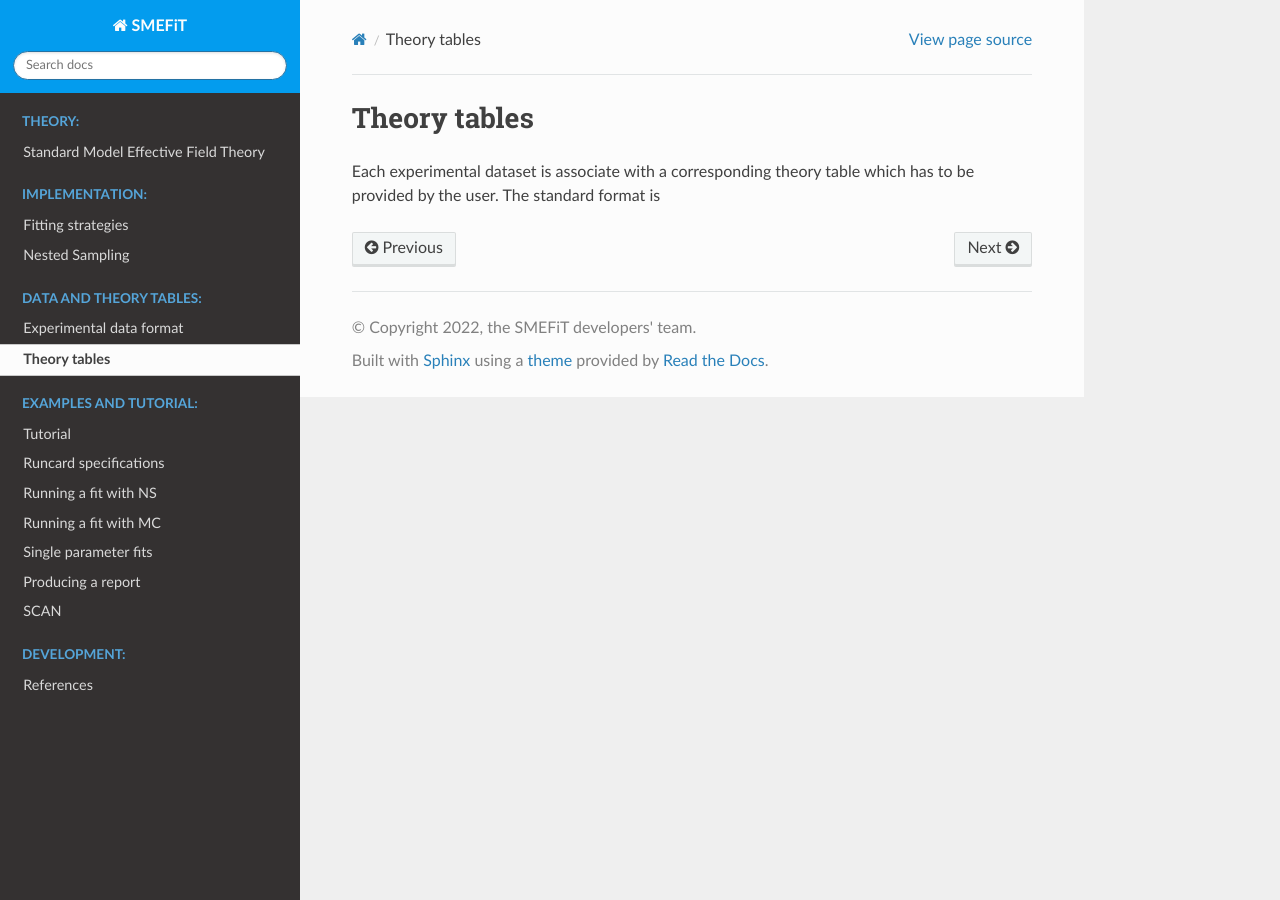
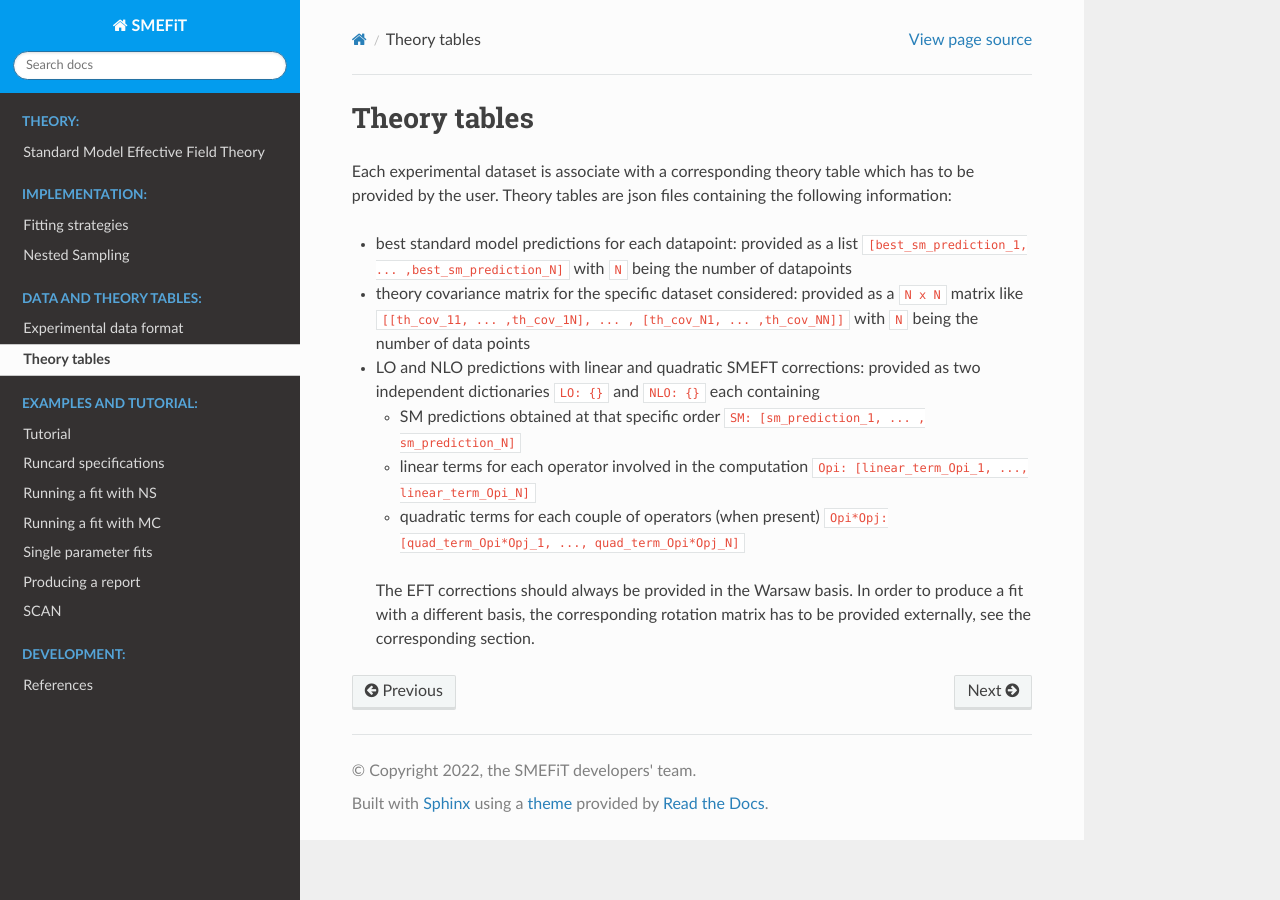
Before and after one commit to LHCfitNikhef/smefit_release, a Sphinx documentation site: the page built from docs/source/data_theory/theory.rst, in a window 1280 px wide. Built offline with Sphinx 7.4.7 and the Read the Docs theme 2.0.0, drawn with Linux system fonts in a browser that asks for light colours; pages that are not in the unit, such as notebooks, are missing from menus.

Commit message:
adding some docs regarding theory tables format

```diff
--- a/docs/source/data_theory/theory.rst
+++ b/docs/source/data_theory/theory.rst
@@ -1,4 +1,17 @@
 Theory tables
 =============
 Each experimental dataset is associate with a corresponding theory table which has to be provided by the user.
-The standard format is
+Theory tables are json files containing the following information:
+
+* best standard model predictions for each datapoint: provided as a list ``[best_sm_prediction_1, ... ,best_sm_prediction_N]`` with ``N`` being the number of datapoints
+
+* theory covariance matrix for the specific dataset considered: provided as a ``N x N`` matrix like ``[[th_cov_11, ... ,th_cov_1N], ... , [th_cov_N1, ... ,th_cov_NN]]`` with ``N`` being the number of data points
+
+* LO and NLO predictions with linear and quadratic SMEFT corrections: provided as two independent dictionaries ``LO: {}`` and ``NLO: {}`` each containing
+
+  * SM predictions obtained at that specific order ``SM: [sm_prediction_1, ... , sm_prediction_N]``
+  * linear terms for each operator involved in the computation ``Opi: [linear_term_Opi_1, ..., linear_term_Opi_N]``
+  * quadratic terms for each couple of operators (when present) ``Opi*Opj: [quad_term_Opi*Opj_1, ..., quad_term_Opi*Opj_N]``
+
+ The EFT corrections should always be provided in the Warsaw basis. In order to produce a fit with a different basis,
+ the corresponding rotation matrix has to be provided externally, see the corresponding section.
```
